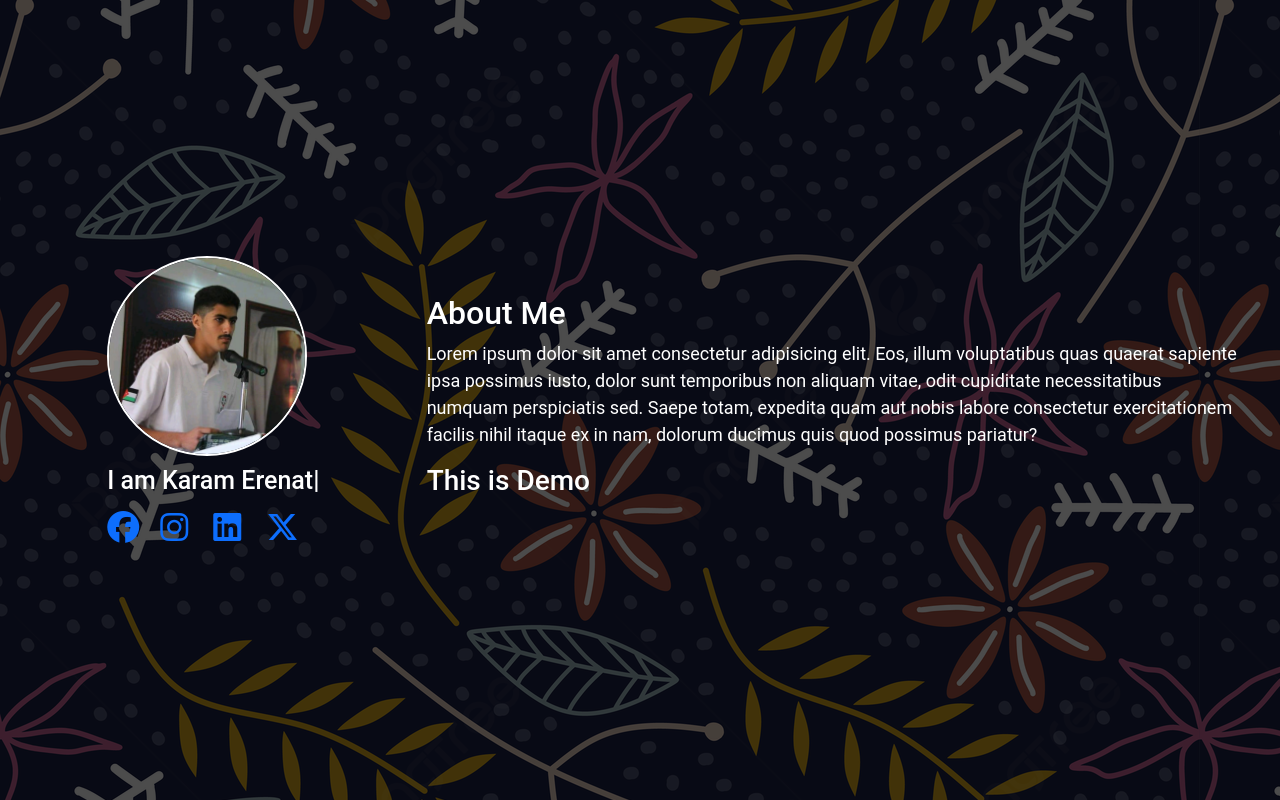
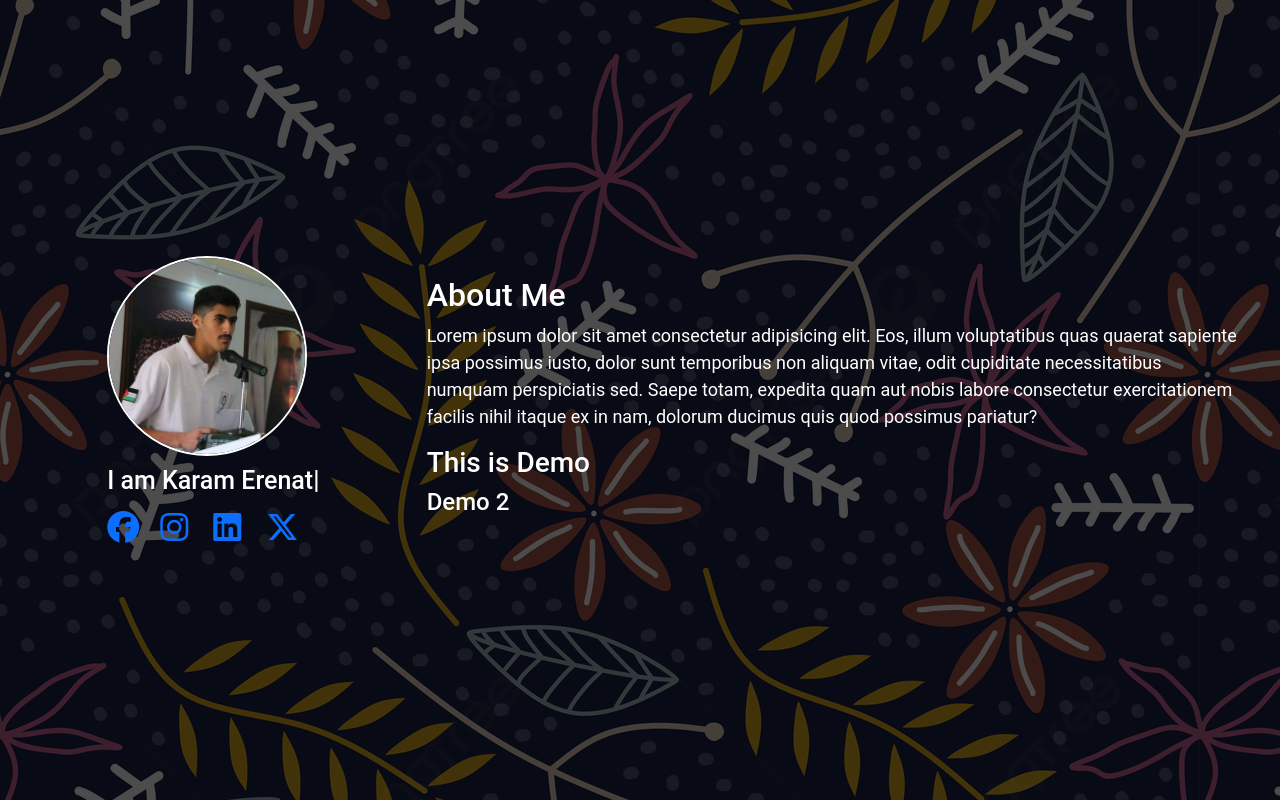
Before and after one commit to INFINITE-Team-JO/Demo2, a plain HTML site: page index.html in a window 1280 px wide. Drawn offline with Linux system fonts and the light colour scheme.

Commit message:
Update index.html

```diff
--- a/index.html
+++ b/index.html
@@ -34,6 +34,7 @@
                  nihil itaque ex in nam, dolorum ducimus quis quod possimus pariatur?</p>
 
                  <h3>This is Demo</h3>
+                 <h4>Demo 2</h4>
     </div>
 </div>
 
```
